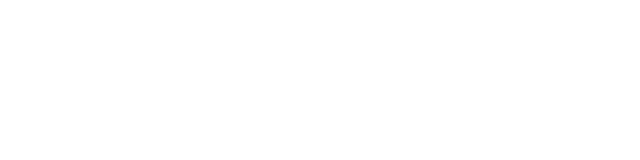
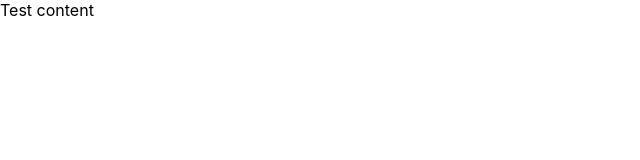
Before and after one commit to tatianahaddad/down-the-aisle, a React (Create React App) app: page / in a window 1280 px wide. Shown: the top 160 px of the page, without its empty margins (0-640 px from the left). Built offline with nearby package versions, Linux system fonts and the light colour scheme.

Commit message:
testing zeit integration

```diff
--- a/src/App.js
+++ b/src/App.js
@@ -3,7 +3,7 @@ import React from 'react';
 function App() {
   return (
     <main className='App'>
-      {/* content goes here */}
+      Test content
     </main>
   );
 }
```
